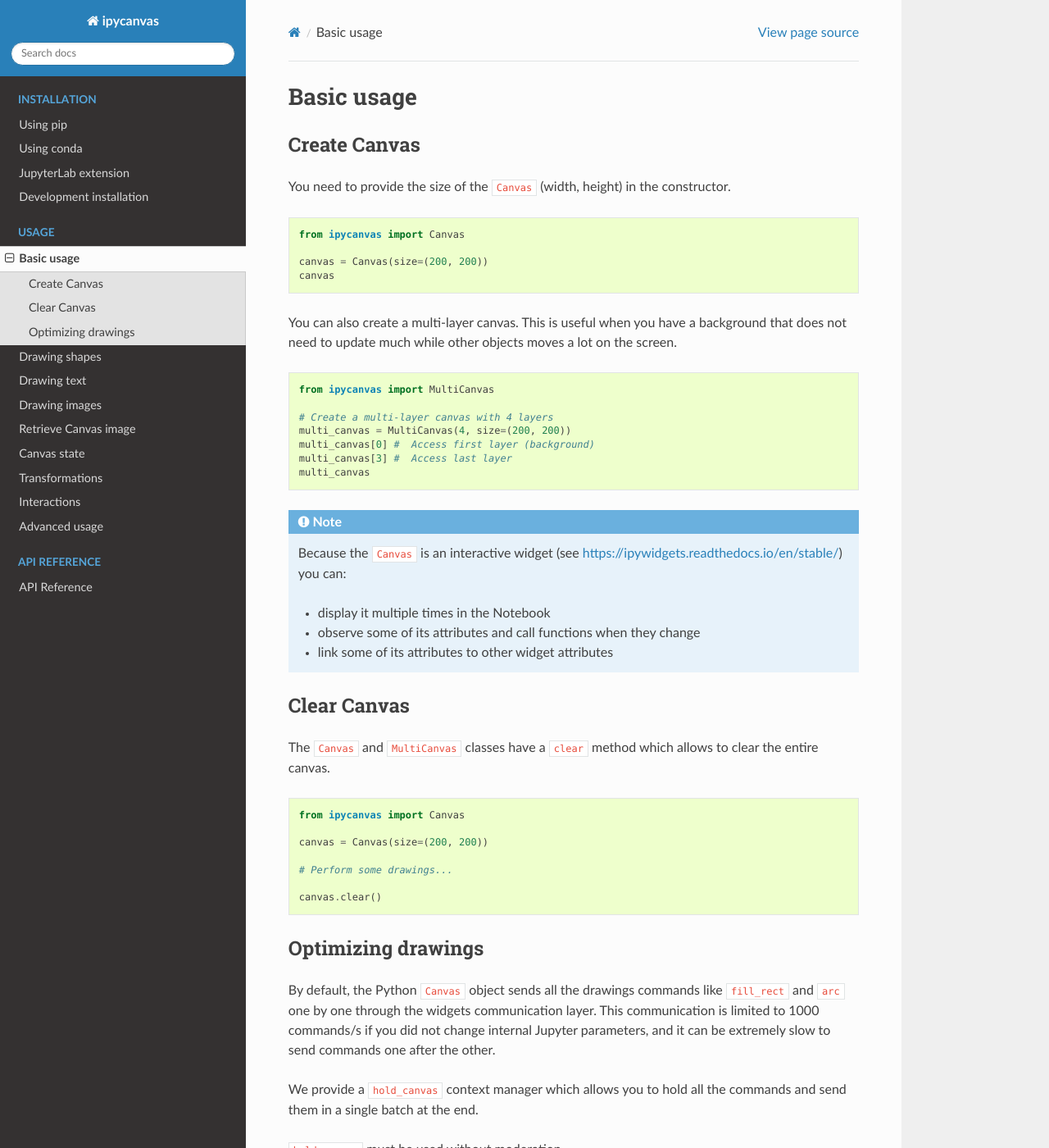
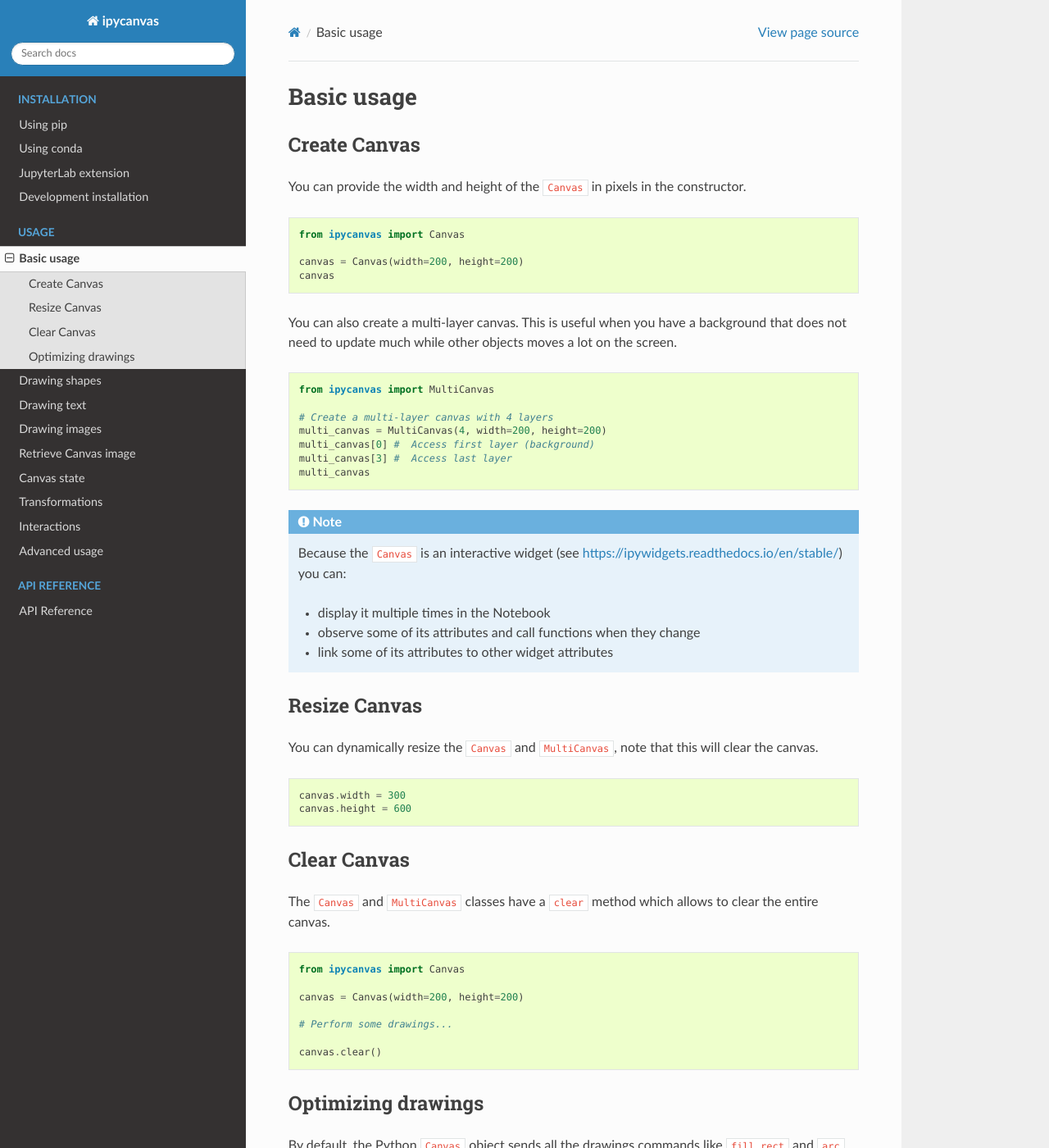
Before and after one commit to aaron-rahman/ipycanvas, a Sphinx documentation site: the page built from docs/source/basic_usage.rst, in a window 1280 px wide and 1400 px high. Shown: the whole window at 82% size. Built offline with Sphinx 7.4.7 and the Read the Docs theme 2.0.0, drawn with Linux system fonts in a browser that asks for light colours.

Commit message:
Deprecate size and use width, height
Signed-off-by: martinRenou <martin.renou@gmail.com>

```diff
--- a/docs/source/advanced.rst
+++ b/docs/source/advanced.rst
@@ -16,7 +16,7 @@ A way to work around this is to perform your drawings in a callback that gets ca
 
     from ipycanvas import Canvas
 
-    canvas = Canvas(size=(100, 50))
+    canvas = Canvas(width=100, height=50)
 
     def perform_drawings():
         canvas.font = '32px serif'
--- a/docs/source/basic_usage.rst
+++ b/docs/source/basic_usage.rst
@@ -4,13 +4,13 @@ Basic usage
 Create Canvas
 -------------
 
-You need to provide the size of the ``Canvas`` (width, height) in the constructor.
+You can provide the width and height of the ``Canvas`` in pixels in the constructor.
 
 .. code:: Python
 
     from ipycanvas import Canvas
 
-    canvas = Canvas(size=(200, 200))
+    canvas = Canvas(width=200, height=200)
     canvas
 
 You can also create a multi-layer canvas. This is useful when you have a background
@@ -21,7 +21,7 @@ that does not need to update much while other objects moves a lot on the screen.
     from ipycanvas import MultiCanvas
 
     # Create a multi-layer canvas with 4 layers
-    multi_canvas = MultiCanvas(4, size=(200, 200))
+    multi_canvas = MultiCanvas(4, width=200, height=200)
     multi_canvas[0] #  Access first layer (background)
     multi_canvas[3] #  Access last layer
     multi_canvas
@@ -33,6 +33,16 @@ that does not need to update much while other objects moves a lot on the screen.
     - observe some of its attributes and call functions when they change
     - link some of its attributes to other widget attributes
 
+Resize Canvas
+-------------
+
+You can dynamically resize the ``Canvas`` and ``MultiCanvas``, note that this will clear the canvas.
+
+.. code:: Python
+
+    canvas.width = 300
+    canvas.height = 600
+
 Clear Canvas
 ------------
 
@@ -42,7 +52,7 @@ The ``Canvas`` and ``MultiCanvas`` classes have a ``clear`` method which allows
 
     from ipycanvas import Canvas
 
-    canvas = Canvas(size=(200, 200))
+    canvas = Canvas(width=200, height=200)
 
     # Perform some drawings...
 
@@ -65,7 +75,7 @@ send them in a single batch at the end.
 
     from ipycanvas import Canvas, hold_canvas
 
-    canvas = Canvas(size=(200, 200))
+    canvas = Canvas(width=200, height=200)
 
     with hold_canvas(canvas):
         # Perform drawings...
--- a/docs/source/drawing_text.rst
+++ b/docs/source/drawing_text.rst
@@ -13,7 +13,7 @@ There are two methods that draw text on the canvas:
 
     from ipycanvas import Canvas
 
-    canvas = Canvas(size=(400, 50))
+    canvas = Canvas(width=400, height=50)
 
     canvas.font = '32px serif'
     canvas.fill_text('Drawing from Python is cool!', 10, 32)
@@ -25,7 +25,7 @@ There are two methods that draw text on the canvas:
 
     from ipycanvas import Canvas
 
-    canvas = Canvas(size=(400, 50))
+    canvas = Canvas(width=400, height=50)
 
     canvas.font = '32px serif'
     canvas.stroke_text('Hello There!', 10, 32)
```
Also changed, not shown: docs/source/drawing_images.rst (+7 -7 lines), docs/source/drawing_shapes.rst (+13 -13 lines), docs/source/retrieve_images.rst (+4 -4 lines), 11 other files.
